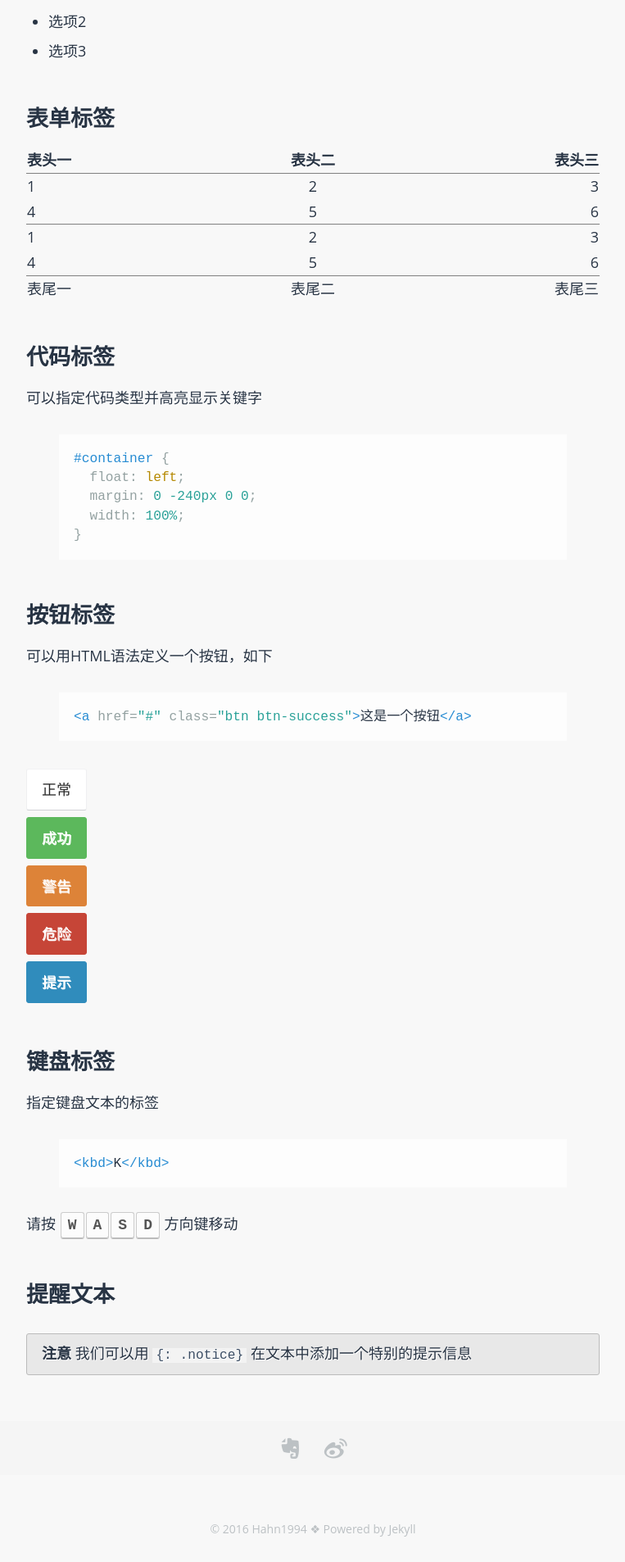
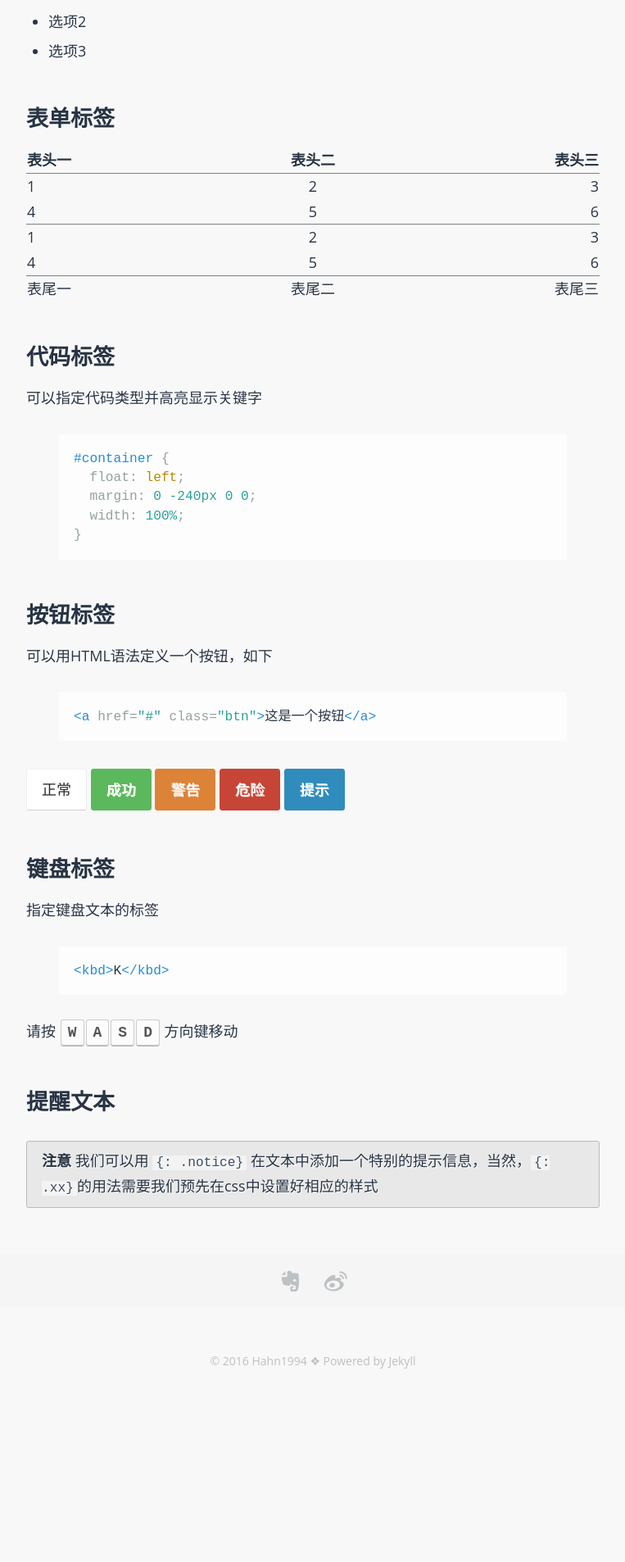
Before and after one commit to hahn1994/hahn1994.github.io, a Jekyll site: the page built from _posts/2016-05-20-markdown-syntax.md, in a window 1280 px wide. Shown: the part 1924-3830 px from the top of the page at 82% size, without its empty margins (258-1021 px from the left). Built offline with Jekyll 4.4.1, drawn with Linux system fonts in a browser that asks for light colours; comment, search, counter and statistics services are not loaded.

Commit message:
fix layout

```diff
--- a/_posts/2016-05-20-markdown-syntax.md
+++ b/_posts/2016-05-20-markdown-syntax.md
@@ -87,14 +87,16 @@ tag:      markdown 语法 sample
 可以用HTML语法定义一个按钮，如下
 
 {% highlight html %}
-<a href="#" class="btn btn-success">这是一个按钮</a>
+<a href="#" class="btn">这是一个按钮</a>
 {% endhighlight %}
 
-<div markdown="0"><a href="#" class="btn">正常</a></div>
-<div markdown="0"><a href="#" class="btn btn-success">成功</a></div>
-<div markdown="0"><a href="#" class="btn btn-warning">警告</a></div>
-<div markdown="0"><a href="#" class="btn btn-danger">危险</a></div>
-<div markdown="0"><a href="#" class="btn btn-info">提示</a></div>
+<div markdown="0">
+<a href="#" class="btn">正常</a>
+<a href="#" class="btn btn-success">成功</a>
+<a href="#" class="btn btn-warning">警告</a>
+<a href="#" class="btn btn-danger">危险</a>
+<a href="#" class="btn btn-info">提示</a>
+</div>
 
 ## 键盘标签
 
@@ -108,5 +110,5 @@ tag:      markdown 语法 sample
 
 ## 提醒文本
 
-**注意** 我们可以用 `{: .notice}` 在文本中添加一个特别的提示信息
+**注意** 我们可以用 `{: .notice}` 在文本中添加一个特别的提示信息，当然，`{: .xx}`的用法需要我们预先在css中设置好相应的样式
 {: .notice}
```
